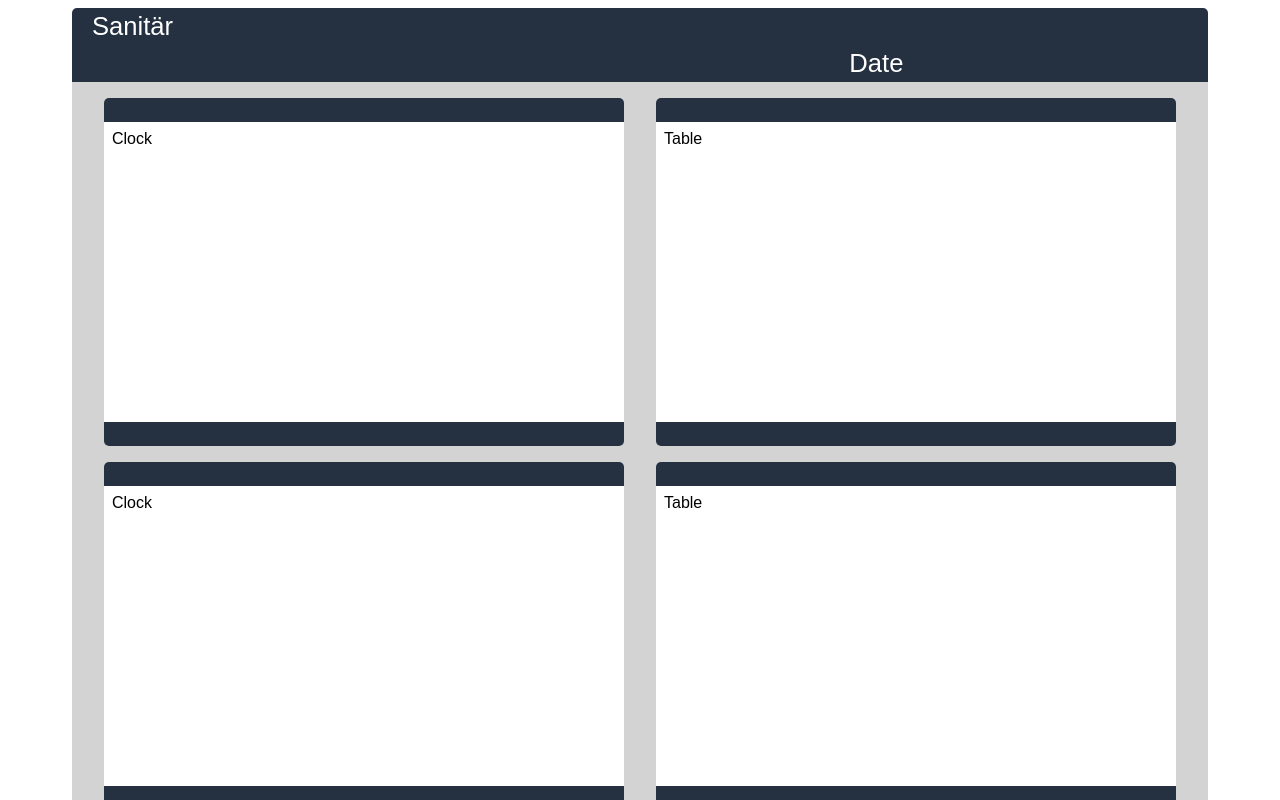
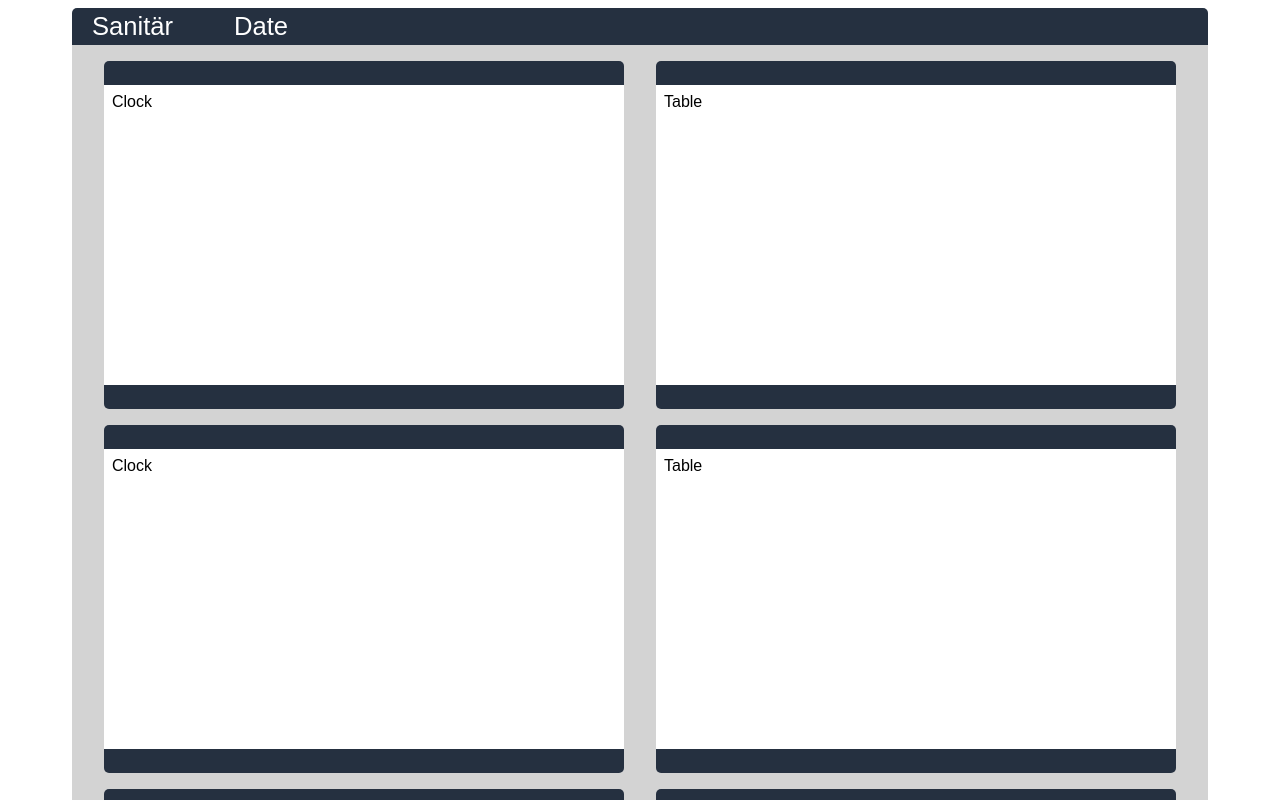
Before and after one commit to dragosgn/react-css-grid, a React (Create React App) app: page / in a window 1280 px wide. Shown: the top 800 px of the page. Built offline with nearby package versions, Linux system fonts and the light colour scheme; a web font is replaced by a local one.

Commit message:
eliminated offset'

```diff
--- a/src/App.js
+++ b/src/App.js
@@ -25,7 +25,6 @@ const Col = styled.div`
   width: calc(100% * (${props => props.desktop ? props.desktop : 12} / 12));
   padding-left: ${props => props.nogutter ? 0 : desktopGutter};
   padding-right: ${props => props.nogutter ? 0 : desktopGutter};
-  margin-left: calc(100% * (${props => props.offset ? props.offset : 0}) / 12);
   /* Laptops */
   /* ----------- Non-Retina Screens ----------- */
   @media screen
@@ -870,8 +869,8 @@ class App extends Component {
             <Row>
               <Col>
                 <Row style={{backgroundColor: "#253040", color: "white", borderRadius: "5px 5px 0 0",}}>
-                  <Col desktop={1} tablet={1}><p>Sanitär</p></Col>
-                  <Col desktop={3} tablet={2} offset={8}><p>Date</p></Col>
+                  <Col desktop={1} tablet={1} mobile={4}><p>Sanitär</p></Col>
+                  <Col desktop={3} tablet={2} mobile={4}><p>Date</p></Col>
                 </Row>
                 <Row>
                   <Col desktop={12} style={{backgroundColor: "#D3D3D3"}}>
```
